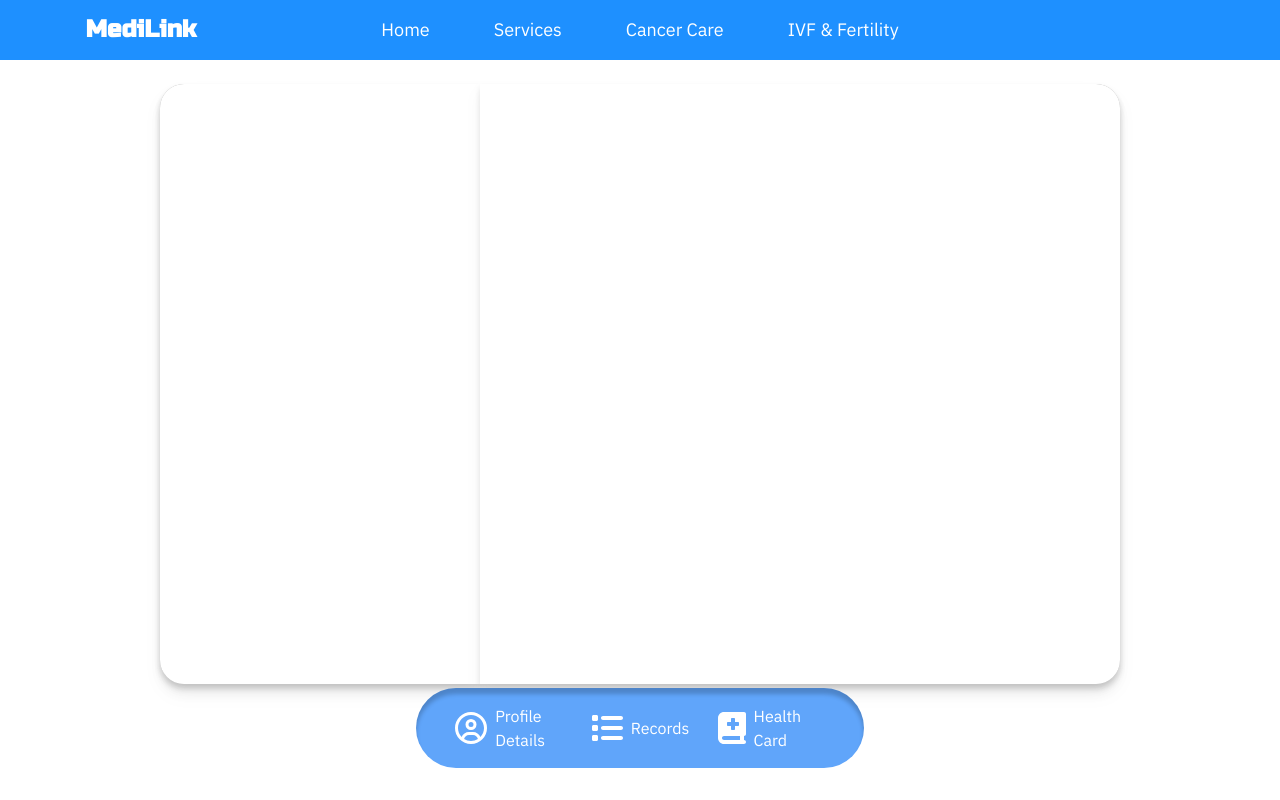
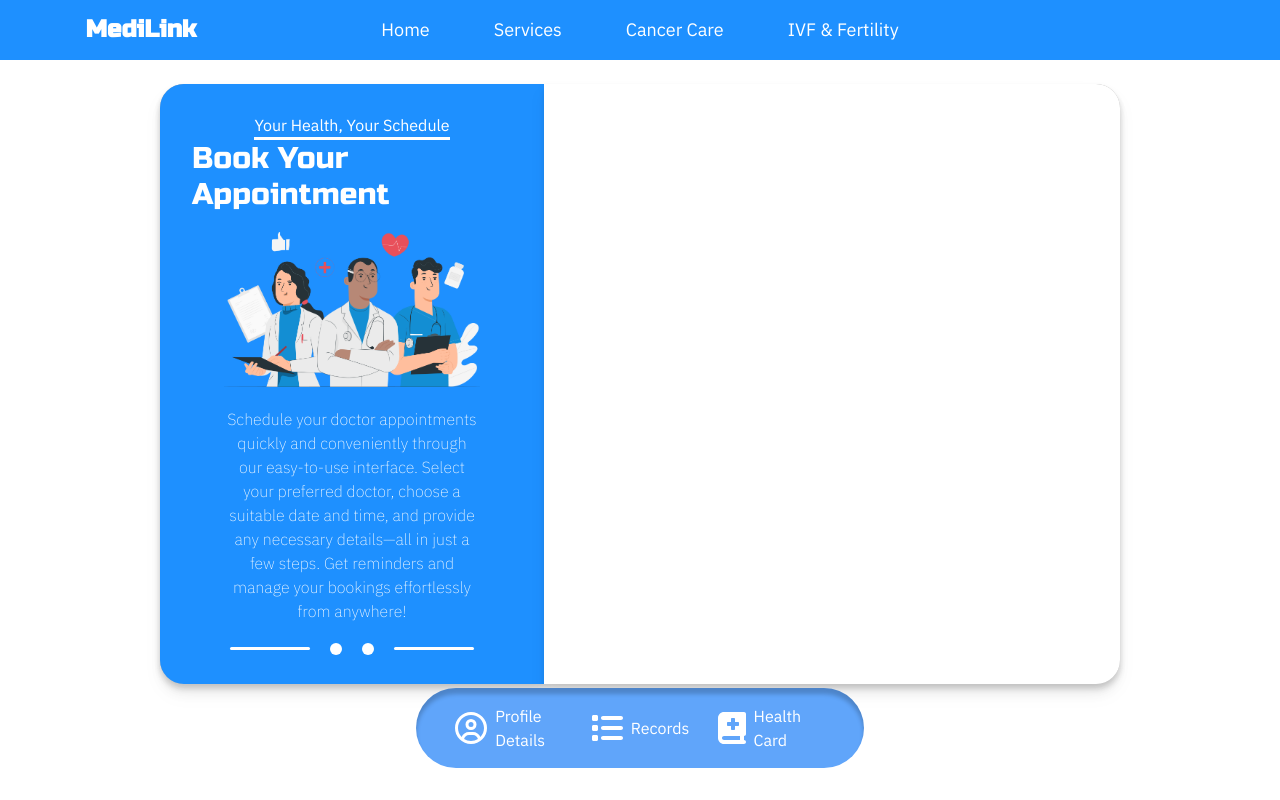
Before and after one commit to osa623/CSSE-Smart_HealthCare_System-SE_S1_WD_09, a React (Vite) app in the folder frontend/: page / in a window 1280 px wide. Built offline with nearby package versions, Linux system fonts and the light colour scheme; a web font is replaced by a local one.

Commit message:
commit 02

```diff
--- a/frontend/src/pages/home.jsx
+++ b/frontend/src/pages/home.jsx
@@ -1,3 +1,6 @@
+
+//images
+import Doctor1 from '../assets/doctor1.png';
 
 
 const home = () => {
@@ -22,15 +25,49 @@ const home = () => {
 
                                     {/* Booking 1st Interface */}
 
-                                    <div className= 'flex lgs:w-[25vw] lgs:h-[75vh] bg-primary drop-shadow-lg  lgs:rounded-l-3xl'>
+                                    <div className= 'flex flex-col lgs:w-[30vw] lgs:h-[75vh] bg-baseprimary lgs:p-2 drop-shadow-lg justify-center lgs:items-center lgs:rounded-l-3xl'>
+
+                                       {/* Topic Section */}
+                                        <div className= 'flex flex-col h-auto lgs:w-[25vw] justify-center items-center'>
+                                            <h2 className= 'flex flex-col font-ibmplexsans lgs:text-md text-primary'>
+                                              Your Health, Your Schedule{''}<div className='bg-primary h-[0.15rem] w-auto'/>
+                                            </h2>
+                                            <h2 className= 'font-russoone lgs:text-3xl text-primary font-normal'>
+                                            Book Your Appointment
+                                            </h2>
+                                        </div>
+
+                                     {/* Image Section */}
+                                         <div className= 'flex flex-col h-auto lgs:w-[30vw] justify-center items-center lgs:pt-5'>
+                                            <img src= {Doctor1} alt='' className='lgs:w-[20vw]'/>
+                                        </div>
+
+                                     {/* Paragraph Section */}
+                                        <div className= 'flex flex-col h-auto lgs:w-[20vw] justify-center items-center lgs:pt-5'>
+                                           <p className='font-ibmplexsans text-primary text-md text-center' style={{
+                                            fontWeight:'200'
+                                           }}>
+                                           Schedule your doctor appointments quickly and conveniently through our easy-to-use interface. Select your preferred doctor, choose a suitable date and time, and provide any necessary details—all in just a few steps. Get reminders and manage your bookings effortlessly from anywhere!
+                                           </p>
+                                        </div>
+
+                                    {/* design  Section */}
+                                       <div className= 'flex h-auto lgs:w-[20vw] justify-center items-center lgs:pt-5 lgs:space-x-5'>
+                                        <div className='bg-primary h-[0.2rem] rounded-full w-[5rem]' data-aos='fade-right'/>
+                                        <div className='bg-primary h-3 w-3 rounded-full' data-aos='zoom-in'/>
+                                        <div className='bg-primary h-3 w-3 rounded-full' data-aos='zoom-in'/>
+                                        <div className='bg-primary h-[0.2rem] rounded-full w-[5rem]' data-aos='fade-left'/>
+
+                                        </div>
+
 
 
                                     </div>
 
 
-                                    {/* Booking 2st Interface */}
+                                    {/* Booking 2nd Interface */}
 
-                                    <div className= 'flex lgs:w-[50vw] lgs:h-[75vh] bg-primary drop-shadow-lg  lgs:rounded-r-3xl'>
+                                    <div className= 'flex lgs:w-[45vw] lgs:h-[75vh] bg-primary drop-shadow-lg justify-center items-center lgs:rounded-r-3xl'>
 
 
                                   </div>
```
Also changed, not shown: frontend/src/assets/doctor1.png (added).
